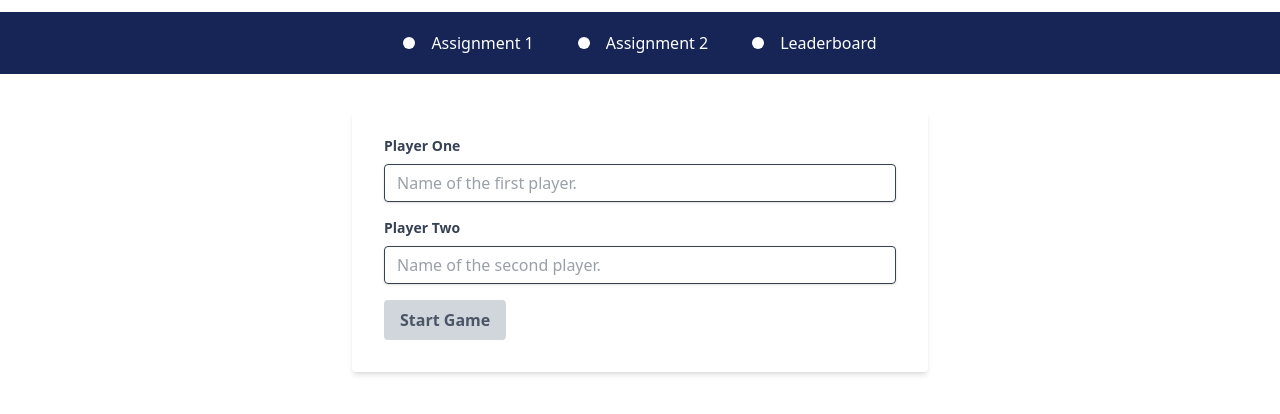
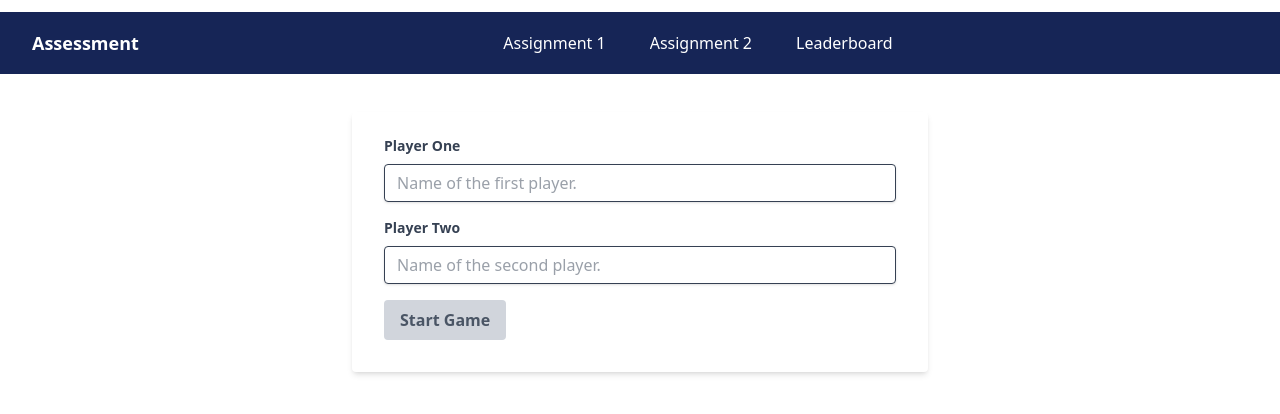
Before and after one commit to Sparrow48/ifarmer-assignment, a Next.js app: page / in a window 1280 px wide. Shown: the top 414 px of the page. Built offline with nearby package versions, Linux system fonts and the light colour scheme.

Commit message:
Resolved nav issues.

```diff
--- a/package.json
+++ b/package.json
@@ -12,6 +12,7 @@
     "@hookform/resolvers": "^5.2.1",
     "@reduxjs/toolkit": "^2.8.2",
     "axios": "^1.11.0",
+    "lucide-react": "^0.539.0",
     "next": "15.4.5",
     "react": "19.1.0",
     "react-dom": "19.1.0",
--- a/src/components/nav/Dot.tsx
+++ /dev/null
@@ -1,23 +0,0 @@
-export default function Dot({
-  size = 'h-3 w-3',
-  color = 'bg-white',
-  textColor = 'text-black',
-  parentClass = 'col-span-12 mb-[40px] lg:mb-0 lg:col-span-3',
-}: {
-  size?: string;
-  color?: string;
-  textColor?: string;
-  parentClass?: string;
-}) {
-  return (
-    <div className={`${parentClass}`}>
-      <h2
-        className={`flex ${textColor} items-center text-[clamp(1rem,.9058823529411765rem + .23529411764705876vw,1.2rem)] large leading-[120%] font-medium`}
-      >
-        <span
-          className={`inline-block ${size} ${color} rounded-full mr-4 transition-colors duration-300 group-hover:bg-green-300`}
-        ></span>
-      </h2>
-    </div>
-  );
-}
--- a/src/components/nav/Nav.tsx
+++ b/src/components/nav/Nav.tsx
@@ -1,61 +1,89 @@
 'use client';
 
-import Link from 'next/link';
 import { useState } from 'react';
-import Dot from './Dot';
-import TextFadeOutNavButton from './TextFadeOutNavButton';
+import NavItem from './NavItem';
+import { Menu, X } from 'lucide-react';
+import { usePathname } from 'next/navigation';
 
 export default function Nav() {
-  const [menuText, setMenuText] = useState('Menu');
-  const [isOpened, setIsOpened] = useState(false);
-  const [showMenuItems, setShowMenuItems] = useState(false);
+  const [isOpen, setIsOpen] = useState(false);
+  const pathname = usePathname();
 
-  const handleMouseEnter = () => {
-    if (menuText === 'Menu') {
-      setMenuText('Open');
-    }
-  };
-
-  const handleMouseLeave = () => {
-    if (menuText === 'Open') {
-      setMenuText('Menu');
-    }
-  };
+  // Check if we should show Leaderboard
+  const showLeaderboard =
+    pathname === '/' || pathname.includes('assignment-one');
 
   return (
-    <>
-      <div className="py-3 fixed z-15 w-full">
-        <header className="px-5 md:px-8 h-[62px] w-full bg-blue-950 text-white flex items-center">
-          <nav className="flex justify-center items-center w-full">
-            <ul className="flex gap-11  items-center ">
+    <div className="py-3 fixed z-50 w-full">
+      <header className="px-5 md:px-8 h-[62px] w-full bg-blue-950 text-white flex items-center justify-between">
+        {/* Logo / Title */}
+        <div className="text-lg font-bold w-32">Assessment</div>
+
+        {/* Desktop Nav */}
+        <nav className="hidden md:flex justify-center items-center w-full">
+          <ul className="flex gap-11 items-center">
             <li className="flex group items-center">
-                <Dot />
-                <TextFadeOutNavButton
+              <NavItem
                 buttonTitle="Assignment 1"
                 buttonLink="/"
-                  buttonMainClass="text-white hover:text-green-300 transition-colors duration-300 overflow-hidden inline-block"
+                buttonMainClass="text-white hover:text-green-300 overflow-hidden inline-block"
               />
             </li>
             <li className="flex group items-center">
-                <Dot />
-                <TextFadeOutNavButton
+              <NavItem
                 buttonTitle="Assignment 2"
                 buttonLink="/assignment-two"
-                  buttonMainClass="text-white hover:text-green-300 transition-colors duration-300 overflow-hidden inline-block"
+                buttonMainClass="text-white hover:text-green-300 overflow-hidden inline-block"
+              />
+            </li>
+            {showLeaderboard && (
+              <li className="flex group items-center">
+                <NavItem
+                  buttonTitle="Leaderboard"
+                  buttonLink="/assignment-one/leaderboard"
+                  buttonMainClass="text-white hover:text-green-300 overflow-hidden inline-block"
+                />
+              </li>
+            )}
+          </ul>
+        </nav>
+
+        {/* Mobile Menu Button */}
+        <button className="md:hidden p-2" onClick={() => setIsOpen(!isOpen)}>
+          {isOpen ? <X size={24} /> : <Menu size={24} />}
+        </button>
+      </header>
+
+      {/* Mobile Nav Dropdown */}
+      {isOpen && (
+        <div className="bg-blue-950 text-white px-5 py-4 md:hidden animate-slideDown">
+          <ul className="flex flex-col gap-4">
+            <li className="flex group items-center">
+              <NavItem
+                buttonTitle="Assignment 1"
+                buttonLink="/"
+                buttonMainClass="text-white hover:text-green-300 overflow-hidden inline-block"
               />
             </li>
             <li className="flex group items-center">
-                <Dot />
-                <TextFadeOutNavButton
-                  buttonTitle="Leaderboard"
-                  buttonLink="/leaderboard"
-                  buttonMainClass="text-white hover:text-green-300 transition-colors duration-300 overflow-hidden inline-block"
+              <NavItem
+                buttonTitle="Assignment 2"
+                buttonLink="/assignment-two"
+                buttonMainClass="text-white hover:text-green-300 overflow-hidden inline-block"
               />
             </li>
+            {showLeaderboard && (
+              <li className="flex group items-center">
+                <NavItem
+                  buttonTitle="Leaderboard"
+                  buttonLink="/assignment-one/leaderboard"
+                  buttonMainClass="text-white hover:text-green-300 overflow-hidden inline-block"
+                />
+              </li>
+            )}
           </ul>
-          </nav>
-        </header>
         </div>
-    </>
+      )}
+    </div>
   );
 }
--- a/src/components/nav/TextFadeOutNavButton.tsx
+++ b/src/components/nav/NavItem.tsx
@@ -1,6 +1,6 @@
 import Link from 'next/link';
 
-export default function TextFadeOutNavButton({
+export default function NavItem({
   buttonTitle = 'Click Me',
   buttonLink = '/',
   buttonMainClass = 'flex items-center justify-center h-[62px] text-sx md:text-base font-medium rounded-[31px] bg-white text-black px-10 group overflow-hidden',
@@ -17,17 +17,7 @@ export default function TextFadeOutNavButton({
         href={buttonLink}
         className={`flex items-center justify-center group overflow-hidden ${buttonMainClass}`}
       >
-        <span
-          className={`absolute left-0 visible items-center transform transition-transform duration-300 ease-in-out -translate-y-[50%] group-hover:translate-y-0 group-hover:opacity-100
-            opacity-0 pointer-events-none`}
-        >
-          {buttonTitle}
-        </span>
-        <span
-          className={`transform transition-transform duration-300 ease-in-out group-hover:translate-y-[300%] translate-y-0 opacity-100 `}
-        >
-          {buttonTitle}
-        </span>
+        <span className={` opacity-100 `}>{buttonTitle}</span>
       </Link>
     </div>
   );
```
Also changed, not shown: 1 other file (tests, documents, lock files or other folders). Lines whose indentation alone changed are shown as unchanged.
